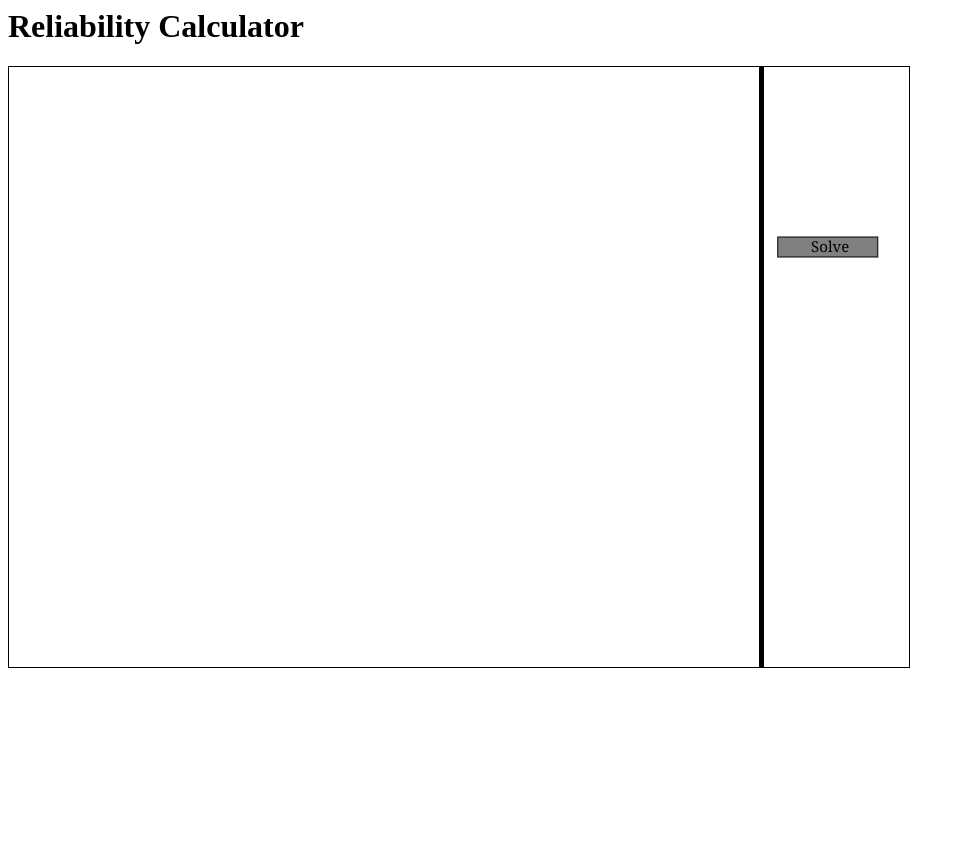
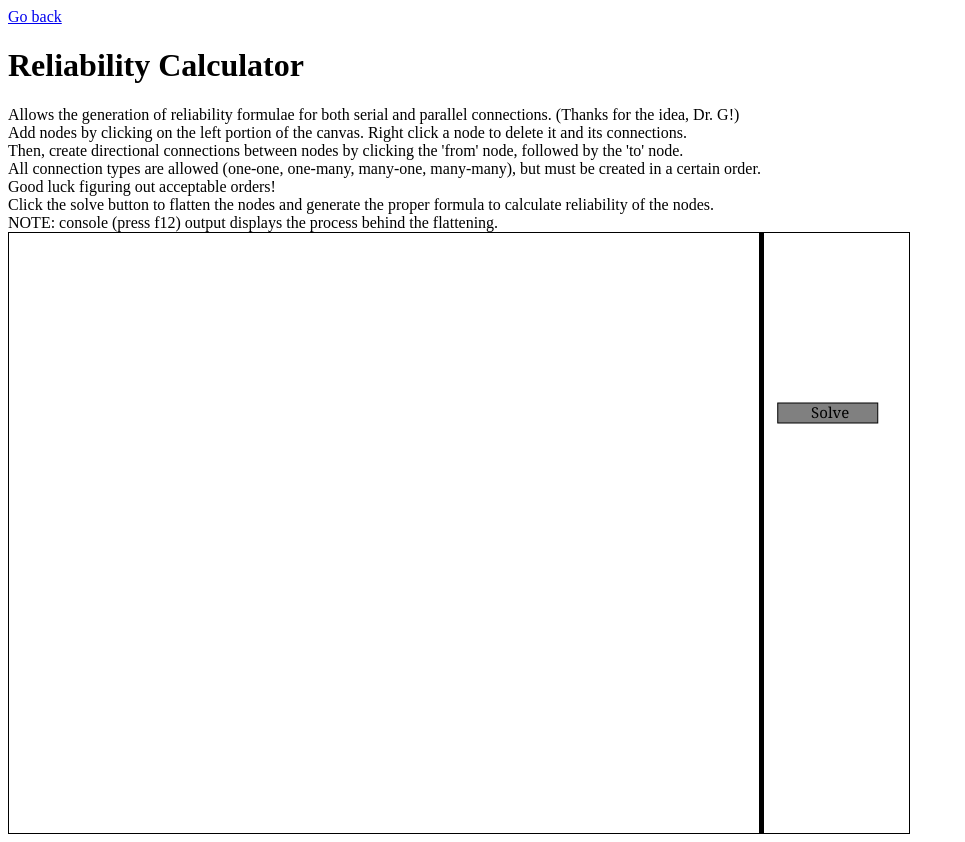
Before and after one commit to jgross11/jgross11.github.io, a plain HTML site: page reliability-graph.html in a window 1280 px wide. Shown: the whole page, without its empty margins (0-965 px from the left). Before the commit the page ends 800 px from the top, so only its background shows below. Drawn offline with Linux system fonts and the light colour scheme.

Commit message:
Update reliability-graph.html
description, hyperlinking

```diff
--- a/reliability-graph.html
+++ b/reliability-graph.html
@@ -1,11 +1,18 @@
 <html>
+    <title>Reliability Formula Calculator</title>
+    <a href="index.html">Go back</a>
     <h1>
         Reliability Calculator
     </h1>
+    <div>Allows the generation of reliability formulae for both serial and parallel connections. (Thanks for the idea, Dr. G!)</div>
+    <div>Add nodes by clicking on the left portion of the canvas. Right click a node to delete it and its connections.</div>
+    <div>Then, create directional connections between nodes by clicking the 'from' node, followed by the 'to' node.</div>
+    <div>All connection types are allowed (one-one, one-many, many-one, many-many), but must be created in a certain order.</div>
+    <div>Good luck figuring out acceptable orders!</div>
+    <div>Click the solve button to flatten the nodes and generate the proper formula to calculate reliability of the nodes.</div>
+    <div>NOTE: console (press f12) output displays the process behind the flattening.</div>
     <canvas oncontextmenu="return false;" id="canvasRef" style="border: 1px solid black"></canvas>
-    <div id="result">
-
-    </div>
+    <div id="result"></div>
 </html>
 
 <script>
```
